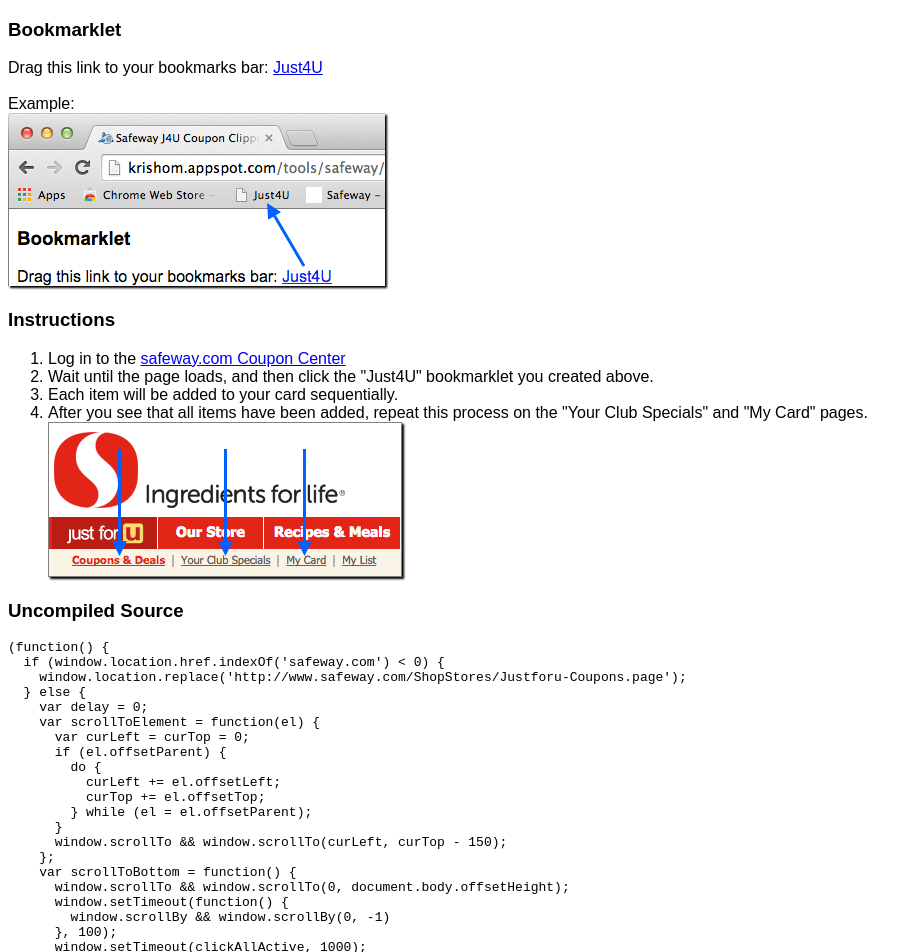
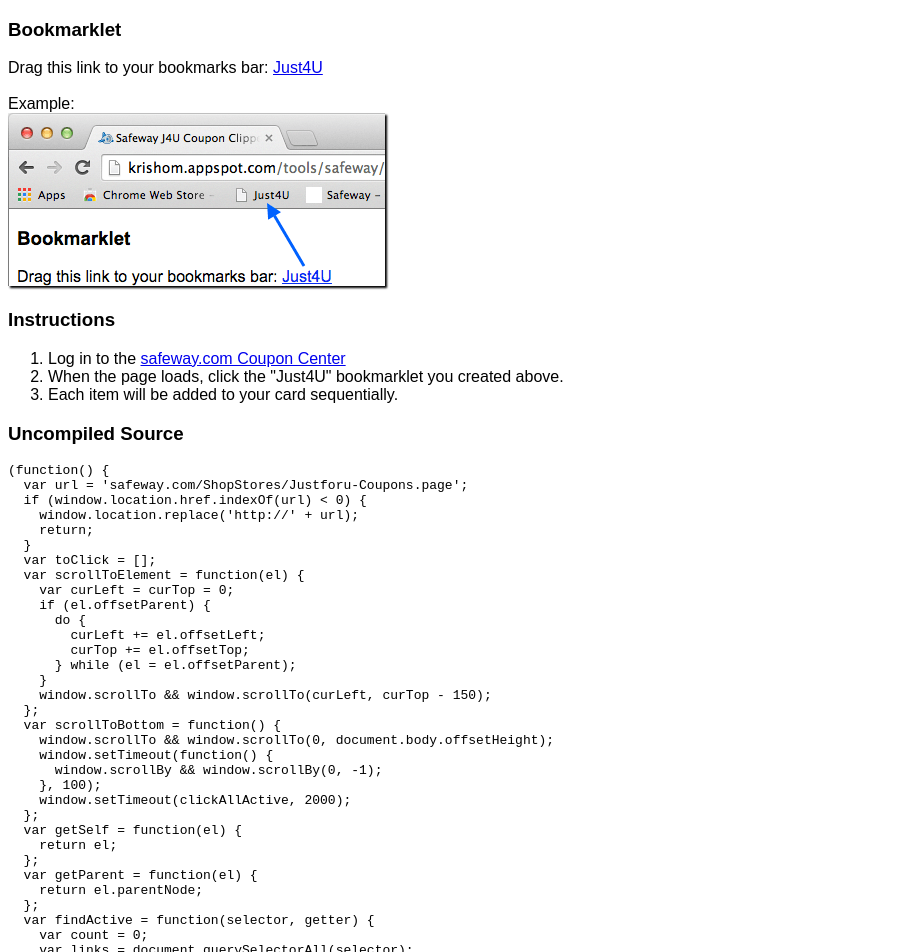
Before and after one commit to krishom/tools, a plain HTML site: page safeway/index.html in a window 1280 px wide. Shown: the top 952 px of the page, without its empty margins (0-922 px from the left). Drawn offline with Linux system fonts and the light colour scheme.

Commit message:
Update instructions

```diff
--- a/safeway/index.html
+++ b/safeway/index.html
@@ -16,24 +16,21 @@
     Drag this link to your bookmarks bar: <a href="javascript:(function(){if(0>window.location.href.indexOf('safeway.com'))window.location.replace('http://www.safeway.com/ShopStores/Justforu-Coupons.page');else{var e=[],l=function(){window.scrollTo&&window.scrollTo(0,document.body.offsetHeight);window.setTimeout(function(){window.scrollBy&&window.scrollBy(0,-1)},100);window.setTimeout(f,2E3)},m=function(a){return a},h=function(a){return a.parentNode},d=function(a,b){for(var c=[],d=document.querySelectorAll(a),f=0,g;g=d[f++];)'none'!=getComputedStyle(b(g)).display&&c.push(g);e=e.concat(c);return c.length},k=function(){var a=e.shift();if(a){var b=a,c=curTop=0;if(b.offsetParent){do c+=b.offsetLeft,curTop+=b.offsetTop;while(b=b.offsetParent)}window.scrollTo&&window.scrollTo(c,curTop-150);a.click()}0<e.length?window.setTimeout(k,500):l()},f=function(){0<d('.lt-add-offer-gallery',m)+d('.lt-add-offer-link',h)+d('.lt-button-primary',h)&&k()};f()}})();">Just4U</a><br><br>
     Example:<br>
     <img src="bookmarklet.png">
-
     <h3>Instructions</h3>
     <ol>
       <li>Log in to the <a href="http://www.safeway.com/ShopStores/Justforu-CouponCenter.page?">safeway.com Coupon Center</a></li>
-      <li>Wait until the page loads, and then click the "Just4U" bookmarklet you created above.</li>
+      <li>When the page loads, click the "Just4U" bookmarklet you created above.</li>
       <li>Each item will be added to your card sequentially.</li>
-      <li>
-        After you see that all items have been added, repeat this process on the "Your Club Specials" and "My Card" pages.<br>
-        <img src="j4u_header.png" style="border: 1px solid gray">
-      </li>
     </ol>
     <h3>Uncompiled Source</h3>
     <pre>
 (function() {
-  if (window.location.href.indexOf('safeway.com') < 0) {
-    window.location.replace('http://www.safeway.com/ShopStores/Justforu-Coupons.page');
-  } else {
-    var delay = 0;
+  var url = 'safeway.com/ShopStores/Justforu-Coupons.page';
+  if (window.location.href.indexOf(url) < 0) {
+    window.location.replace('http://' + url);
+    return;
+  }
+  var toClick = [];
   var scrollToElement = function(el) {
     var curLeft = curTop = 0;
     if (el.offsetParent) {
@@ -47,15 +44,9 @@
   var scrollToBottom = function() {
     window.scrollTo && window.scrollTo(0, document.body.offsetHeight);
     window.setTimeout(function() {
-        window.scrollBy && window.scrollBy(0, -1)
+      window.scrollBy && window.scrollBy(0, -1);
     }, 100);
-      window.setTimeout(clickAllActive, 1000);
-    };
-    var getClickFn = function(el) {
-      return function() {
-        scrollToElement(el);
-        el.click();
-      }
+    window.setTimeout(clickAllActive, 2000);
   };
   var getSelf = function(el) {
     return el;
@@ -63,29 +54,38 @@
   var getParent = function(el) {
     return el.parentNode;
   };
-    var clickActive = function(selector, getter) {
+  var findActive = function(selector, getter) {
+    var count = 0;
     var links = document.querySelectorAll(selector);
-      var count = 0;
     for (var i = 0, link; link = links[i++];) {
       if (getComputedStyle(getter(link)).display != 'none') {
-          ++count;
-          window.setTimeout(getClickFn(link), delay);
-          delay += 1000;
+        toClick.push(link);
+        count++;
       }
     }
     return count;
   };
+  var clickNext = function() {
+    var el = toClick.shift();
+    if (el) {
+      scrollToElement(el);
+      el.click();
+    }
+    if (toClick.length > 0) {
+      window.setTimeout(clickNext, 500);
+    } else {
+      scrollToBottom();
+    }
+  };
   var clickAllActive = function() {
-      if (clickActive('.lt-add-offer-gallery', getSelf) +
-          clickActive('.lt-add-offer-link', getParent) +
-          clickActive('.lt-button-primary', getParent) > 0) {
-        window.setTimeout(scrollToBottom, delay);
-        delay += 1000;
+    if (findActive('.lt-add-offer-gallery', getSelf) +
+        findActive('.lt-add-offer-link', getParent) +
+        findActive('.lt-button-primary', getParent) > 0) {
+      clickNext();
     }
   };
   clickAllActive();
-  }
-})()
+})();
     </pre>
   </body>
 </html>
```
Lines whose indentation alone changed are shown as unchanged.
